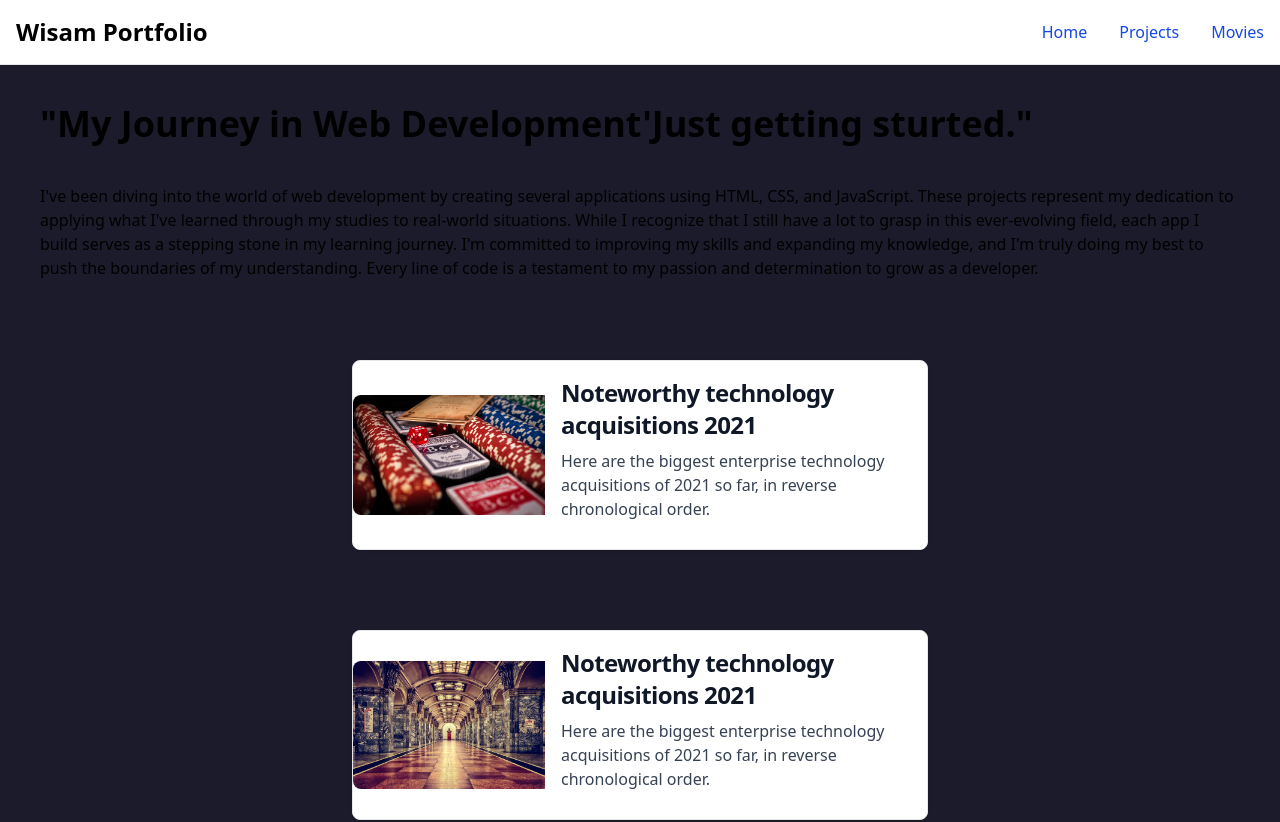
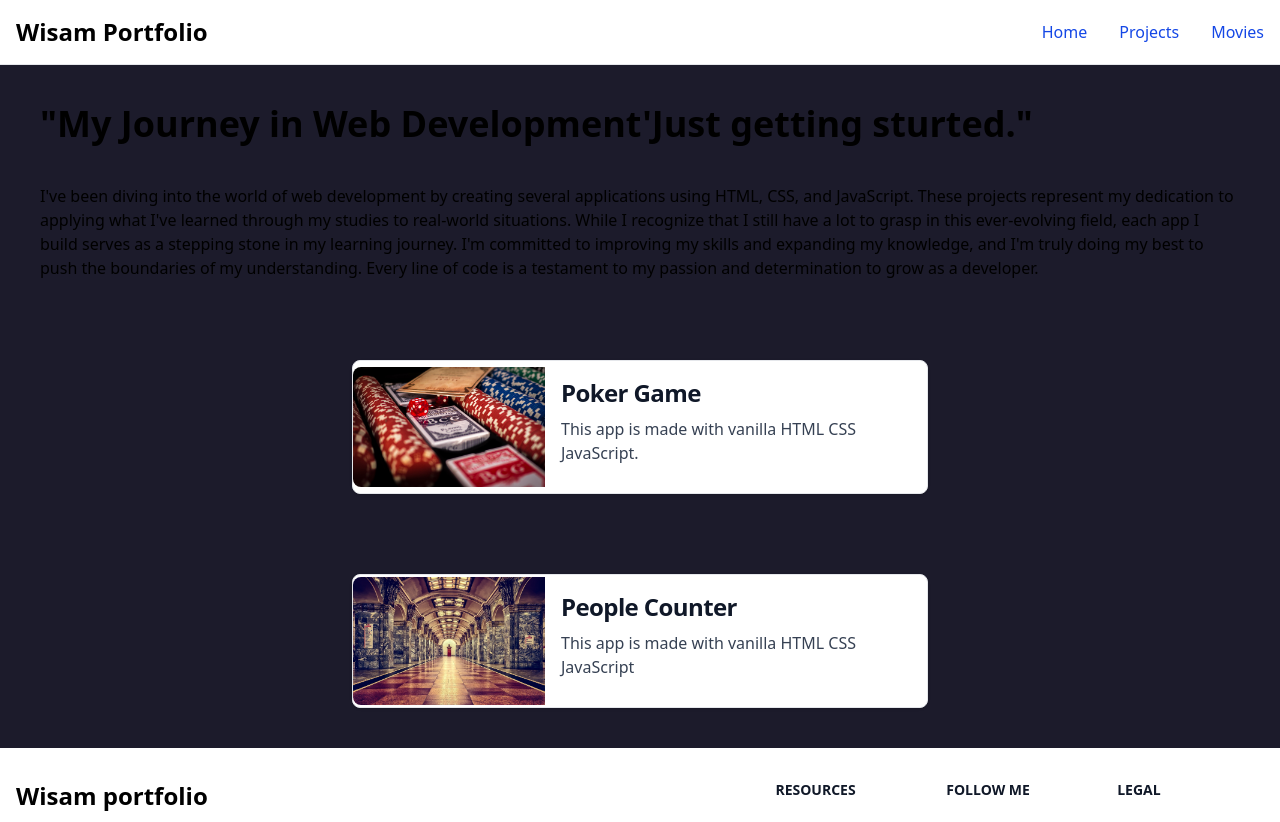
Before and after one commit to Abualtaher/Wisam-portfolio, a Vue app: page /about in a window 1280 px wide. Shown: the top 822 px of the page. Built offline with nearby package versions, Linux system fonts and the light colour scheme.

Commit message:
adding text to my sub apps

```diff
--- a/src/components/MyLinks.vue
+++ b/src/components/MyLinks.vue
@@ -35,11 +35,10 @@
         <h5
           class="mb-2 text-2xl font-bold tracking-tight text-gray-900 dark:text-white"
         >
-          Noteworthy technology acquisitions 2021
+          Poker Game
         </h5>
         <p class="mb-3 font-normal text-gray-700 dark:text-gray-400">
-          Here are the biggest enterprise technology acquisitions of 2021 so
-          far, in reverse chronological order.
+          This app is made with vanilla HTML CSS JavaScript.
         </p>
       </div>
     </a>
@@ -60,11 +59,10 @@
         <h5
           class="mb-2 text-2xl font-bold tracking-tight text-gray-900 dark:text-white"
         >
-          Noteworthy technology acquisitions 2021
+          People Counter
         </h5>
         <p class="mb-3 font-normal text-gray-700 dark:text-gray-400">
-          Here are the biggest enterprise technology acquisitions of 2021 so
-          far, in reverse chronological order.
+          This app is made with vanilla HTML CSS JavaScript
         </p>
       </div>
     </a>
```
